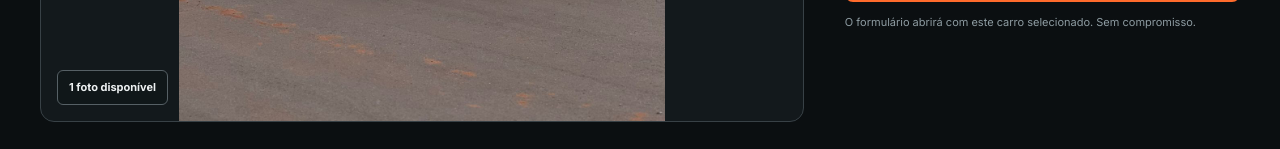
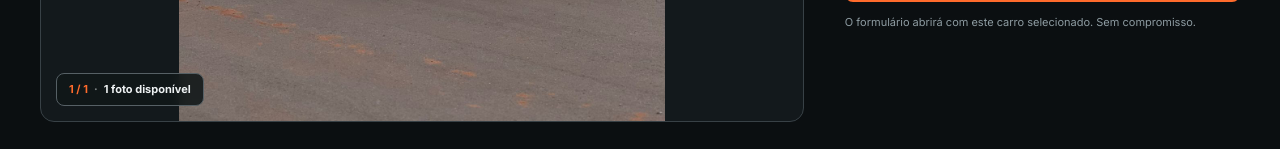
Before and after one commit to pyetroschumann18/afinitycar, a Next.js app: page /veiculos/virtus-2021 in a window 1280 px wide. Shown: the part 803-952 px from the top of the page. Built offline with nearby package versions, Linux system fonts and the light colour scheme.

Commit message:
feat: add horizontal swipeable scroll gallery to vehicle details

```diff
--- a/src/app/globals.css
+++ b/src/app/globals.css
@@ -165,9 +165,22 @@ button { cursor:pointer; }
 .vehicle-detail-year { color:#485156;font:800 clamp(70px,11vw,150px)/.8 var(--font-jakarta),Arial,sans-serif;letter-spacing:-.08em; }
 .vehicle-detail-layout { display:grid;grid-template-columns:minmax(0,1.45fr) minmax(290px,.75fr);align-items:start;gap:clamp(24px,3.2vw,46px); }
 .vehicle-gallery { min-width:0;animation:detail-enter .7s .06s both; }
+.vehicle-detail-photo-wrapper { position:relative;width:100%; }
 .vehicle-detail-photo { position:relative;width:100%;height:clamp(380px,55vw,650px);overflow:hidden;border:1px solid #384146;border-radius:14px;background:#13191C; }
-.vehicle-detail-photo img { object-fit:contain; }
-.gallery-counter { position:absolute;left:16px;bottom:16px;padding:8px 11px;border:1px solid #566065;border-radius:6px;background:#101719D9;color:#EDF1F2;font-size:11px;font-weight:700; }
+.gallery-scroll-track { display:flex;overflow-x:auto;overflow-y:hidden;scroll-snap-type:x mandatory;-webkit-overflow-scrolling:touch;scroll-behavior:smooth;scrollbar-width:none;touch-action:pan-x pan-y pinch-zoom; }
+.gallery-scroll-track:focus-visible { outline:2px solid var(--orange);outline-offset:2px; }
+.gallery-scroll-track::-webkit-scrollbar { display:none; }
+.gallery-slide { position:relative;min-width:100%;width:100%;height:100%;flex:0 0 100%;scroll-snap-align:start;scroll-snap-stop:always; }
+.gallery-slide img { object-fit:contain; }
+.gallery-nav-btn { position:absolute;top:50%;transform:translateY(-50%);width:42px;height:42px;border-radius:50%;background:rgba(16,23,25,.82);border:1px solid rgba(255,255,255,.25);color:#FFF;display:grid;place-items:center;font-size:18px;line-height:1;cursor:pointer;z-index:5;backdrop-filter:blur(8px);transition:all .2s cubic-bezier(.2,.8,.2,1); }
+.gallery-nav-btn:hover:not(:disabled) { background:var(--orange);color:#16100D;border-color:var(--orange);transform:translateY(-50%) scale(1.08); }
+.gallery-nav-btn:active:not(:disabled) { transform:translateY(-50%) scale(.94); }
+.gallery-nav-btn:disabled { opacity:.2;cursor:not-allowed;pointer-events:none; }
+.gallery-prev { left:14px; }
+.gallery-next { right:14px; }
+.gallery-counter { position:absolute;left:16px;bottom:16px;padding:7px 12px;border:1px solid #566065;border-radius:8px;background:#101719E0;color:#EDF1F2;font-size:11px;font-weight:700;display:flex;align-items:center;gap:6px;z-index:4;backdrop-filter:blur(6px); }
+.gallery-counter-curr { color:var(--orange); }
+.gallery-counter-sep { opacity:.5; }
 .gallery-thumbnails { display:flex;gap:9px;margin-top:12px;overflow-x:auto;padding-bottom:4px;scrollbar-width:none;-webkit-overflow-scrolling:touch; }
 .gallery-thumbnails::-webkit-scrollbar { display:none; }
 .gallery-thumbnails button { position:relative;width:80px;height:60px;flex:none;overflow:hidden;border:2px solid #465055;border-radius:6px;background:#111619;transition:border-color .18s,transform .15s; }
@@ -250,6 +263,10 @@ button { cursor:pointer; }
   .vehicle-detail-heading{margin:28px 0 22px}
   .vehicle-detail-heading h1{font-size:clamp(30px,8vw,42px)}
   .vehicle-detail-photo{height:clamp(310px,95vw,510px)}
+  .gallery-nav-btn{width:36px;height:36px;font-size:16px}
+  .gallery-prev{left:8px}
+  .gallery-next{right:8px}
+  .gallery-counter{bottom:10px;left:10px;padding:5px 9px;font-size:10px}
   .vehicle-detail-description{font-size:13px}
   .vehicle-features-list{grid-template-columns:1fr;gap:7px}
   .footer-main{grid-template-columns:1fr;padding:42px 0 38px}
--- a/src/features/vehicles/VehicleGallery.tsx
+++ b/src/features/vehicles/VehicleGallery.tsx
@@ -1,21 +1,129 @@
 "use client";
 
-import { useState } from "react";
+import { useEffect, useRef, useState } from "react";
 import Image from "next/image";
 
 export function VehicleGallery({ images, name }: { images: readonly string[]; name: string }) {
   const [activeIndex, setActiveIndex] = useState(0);
+  const trackRef = useRef<HTMLDivElement>(null);
+  const thumbnailRefs = useRef<(HTMLButtonElement | null)[]>([]);
+
+  useEffect(() => {
+    thumbnailRefs.current[activeIndex]?.scrollIntoView({
+      behavior: "smooth",
+      block: "nearest",
+      inline: "nearest",
+    });
+  }, [activeIndex]);
+
+  function handleScroll() {
+    if (!trackRef.current) return;
+    const { scrollLeft, clientWidth } = trackRef.current;
+    if (clientWidth > 0) {
+      const newIndex = Math.round(scrollLeft / clientWidth);
+      if (newIndex !== activeIndex && newIndex >= 0 && newIndex < images.length) {
+        setActiveIndex(newIndex);
+      }
+    }
+  }
+
+  function scrollToIndex(index: number) {
+    if (!trackRef.current) return;
+    const clientWidth = trackRef.current.clientWidth;
+    trackRef.current.scrollTo({
+      left: index * clientWidth,
+      behavior: "smooth",
+    });
+    setActiveIndex(index);
+  }
+
+  function prev() {
+    if (activeIndex > 0) scrollToIndex(activeIndex - 1);
+  }
+
+  function next() {
+    if (activeIndex < images.length - 1) scrollToIndex(activeIndex + 1);
+  }
+
+  function handleKeyDown(e: React.KeyboardEvent) {
+    if (e.key === "ArrowLeft") {
+      e.preventDefault();
+      prev();
+    } else if (e.key === "ArrowRight") {
+      e.preventDefault();
+      next();
+    }
+  }
 
   return (
-    <div className="vehicle-gallery">
-      <div className="vehicle-detail-photo">
-        <Image src={images[activeIndex]} alt={`${name}, foto ${activeIndex + 1}`} fill priority sizes="(max-width: 900px) 100vw, 65vw" />
-        <span className="gallery-counter">{images.length} {images.length === 1 ? "foto disponível" : "fotos disponíveis"}</span>
+    <div className="vehicle-gallery" role="region" aria-roledescription="carrossel" aria-label={`Galeria de fotos de ${name}`}>
+      <div className="vehicle-detail-photo-wrapper">
+        <div
+          ref={trackRef}
+          tabIndex={0}
+          className="vehicle-detail-photo gallery-scroll-track"
+          onScroll={handleScroll}
+          onKeyDown={handleKeyDown}
+          aria-label={`Fotos de ${name}. Use as setas do teclado ou arraste lateralmente.`}
+        >
+          {images.map((image, index) => (
+            <div key={`${image}-${index}`} className="gallery-slide">
+              <Image
+                src={image}
+                alt={`${name}, foto ${index + 1}`}
+                fill
+                priority={index === 0}
+                loading={index === 0 ? "eager" : "lazy"}
+                sizes="(max-width: 900px) 100vw, 65vw"
+              />
+            </div>
+          ))}
+        </div>
+
+        {images.length > 1 && (
+          <>
+            <button
+              type="button"
+              className="gallery-nav-btn gallery-prev"
+              onClick={prev}
+              disabled={activeIndex === 0}
+              aria-label="Foto anterior"
+            >
+              ←
+            </button>
+            <button
+              type="button"
+              className="gallery-nav-btn gallery-next"
+              onClick={next}
+              disabled={activeIndex === images.length - 1}
+              aria-label="Próxima foto"
+            >
+              →
+            </button>
+          </>
+        )}
+
+        <div className="gallery-counter">
+          <span className="gallery-counter-curr">{activeIndex + 1} / {images.length}</span>
+          <span className="gallery-counter-sep">·</span>
+          <span>{images.length} {images.length === 1 ? "foto disponível" : "fotos disponíveis"}</span>
+        </div>
       </div>
+
       {images.length > 1 && (
         <div className="gallery-thumbnails" aria-label="Fotos do veículo">
           {images.map((image, index) => (
-            <button key={`${image}-${index}`} type="button" className={index === activeIndex ? "is-active" : ""} onClick={() => setActiveIndex(index)} aria-label={`Mostrar foto ${index + 1}`} aria-pressed={index === activeIndex}>
+            <button
+              key={`${image}-${index}`}
+              ref={(el) => {
+                thumbnailRefs.current[index] = el;
+              }}
+              type="button"
+              className={index === activeIndex ? "is-active" : ""}
+              onClick={() => scrollToIndex(index)}
+              aria-label={`Mostrar foto ${index + 1}`}
+              aria-pressed={index === activeIndex}
+            >
               <Image src={image} alt="" fill sizes="80px" />
             </button>
           ))}
--- a/tests/vehicle-details.e2e.ts
+++ b/tests/vehicle-details.e2e.ts
@@ -16,7 +16,7 @@ for (const vehicle of vehicles) {
     await expect(page.getByRole("heading", { level: 1, name: vehicle.name })).toBeVisible();
     await expect(page.getByText(vehicle.mileage, { exact: true })).toBeVisible();
     await expect(page.locator(".vehicle-detail-facts dd").filter({ hasText: new RegExp(`^${vehicle.year}$`) })).toBeVisible();
-    await expect(page.locator(".vehicle-detail-photo img")).toBeVisible();
+    await expect(page.locator(".vehicle-detail-photo img").first()).toBeVisible();
     await expect(page.getByText(/\d+ fotos? disponíveis/)).toBeVisible();
     await expect(page.getByRole("link", { name: /Tenho interesse neste veículo/i })).toHaveAttribute("href", new RegExp(`veiculo=${vehicle.id}`));
   });
```
